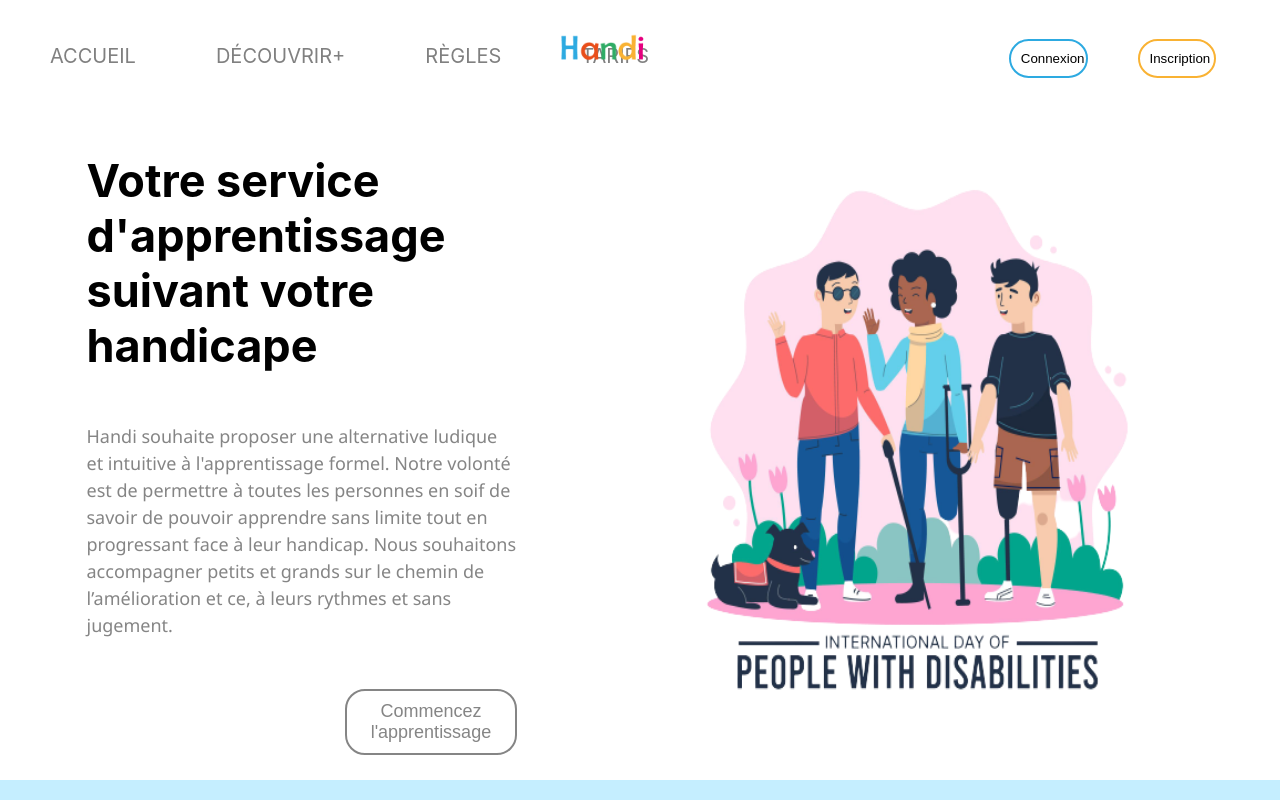
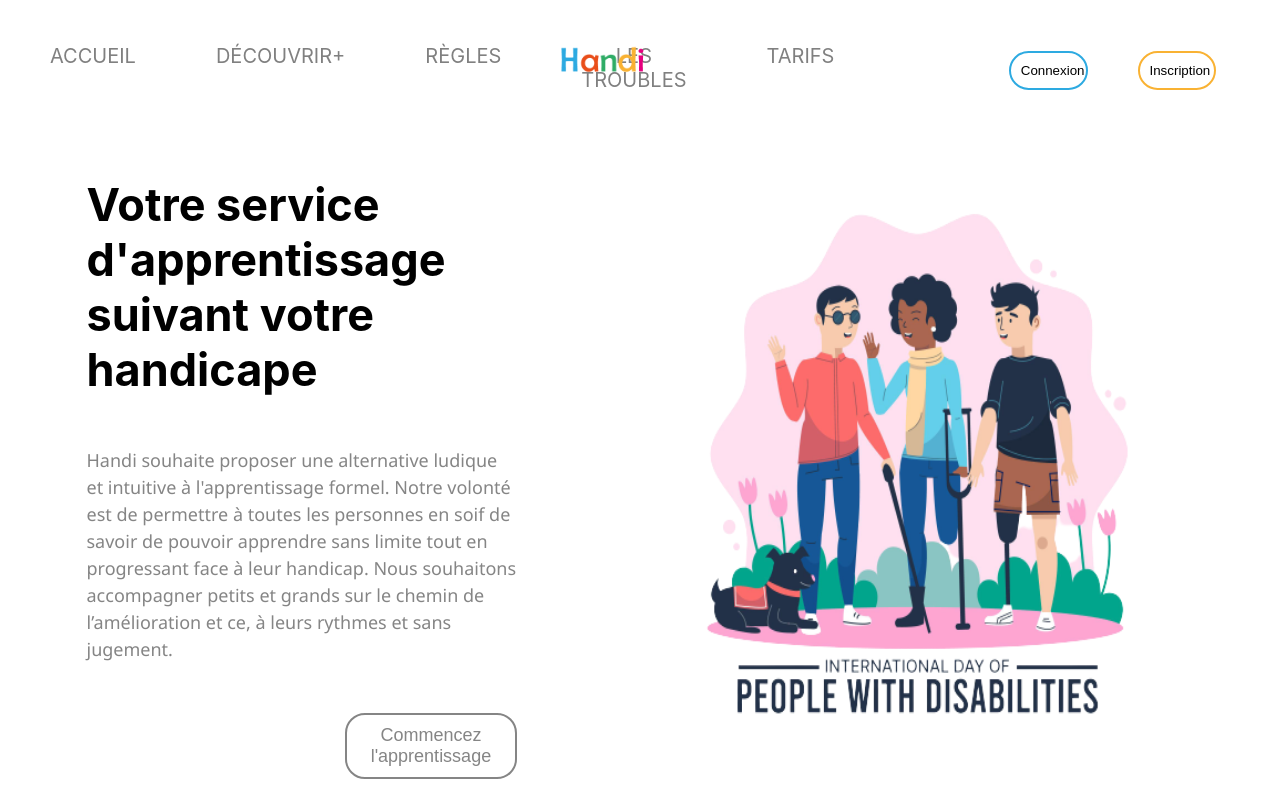
Before and after one commit to ilyesrmrj/handiproject, a React (Create React App) app in the folder client/: page / in a window 1280 px wide. Shown: the top 800 px of the page. Built offline with nearby package versions, Linux system fonts and the light colour scheme.

Commit message:
mise a jours de generateur de menu

```diff
--- a/client/src/app/common/commonHeader/headerComponents/listlink.jsx
+++ b/client/src/app/common/commonHeader/headerComponents/listlink.jsx
@@ -1,18 +1,17 @@
-import styled from "styled-components"
-import { Link ,withRouter } from 'react-router-dom'
+import styled from "styled-components";
+import { Link, withRouter } from "react-router-dom";
 
 const ListStyle = styled.ul`
   display: flex;
   flex-direction: row;
   font-size: 20px;
-`
+`;
 const LiStyle = styled.li`
   list-style: none;
   margin-right: 80px;
   margin-top: 14px;
   cursor: pointer;
-
-`
+`;
 
 const LinkStyle = styled(Link)`
   color: gray;
@@ -21,35 +20,55 @@ const LinkStyle = styled(Link)`
   &:hover {
     color: black;
   }
-`
+`;
 
 const WrapperList = styled.div`
   width: 20%;
-`
+`;
 const LinkList = () => {
+  let List = ["accueil", "découvrir+", "règles", "Les troubles", "tarifs"];
 
-    const List = [
-        'accueil',
-        'découvrir+',
-        'règles',
-        'tarifs'
-    ]
+  const urls = [
+    new MenuLink({
+      name: "accueil",
+      uri: "/",
+    }),
+    new MenuLink({
+      name: "découvrir+",
+      uri: "/decouvrir",
+    }),
+    new MenuLink({
+      name: "règles",
+      uri: "/regles",
+    }),
+    new MenuLink({
+      name: "Les troubles",
+      uri: "/les-troubles-de-dys",
+    }),
+    new MenuLink({
+      name: "tarifs",
+      uri: "/tarifs",
+    }),
+  ];
 
-    return(
-
+  return (
     <WrapperList>
       <ListStyle>
-                {   List.map
-                    (link =>
-                        <LiStyle key={link}>
-                            <LinkStyle to={`/${link}`} >{link}</LinkStyle>
+        {urls.map((menuLink) => (
+          <LiStyle key={menuLink.name}>
+            <LinkStyle to={menuLink.uri}>{menuLink.name}</LinkStyle>
           </LiStyle>
-                    )
-                }
+        ))}
       </ListStyle>
     </WrapperList>
+  );
+};
 
-    )
+class MenuLink {
+  constructor({ name, uri }) {
+    this.name = name;
+    this.uri = uri;
+  }
 }
 
-export default withRouter(LinkList)
+export default withRouter(LinkList);
```
Lines whose indentation alone changed are shown as unchanged.
